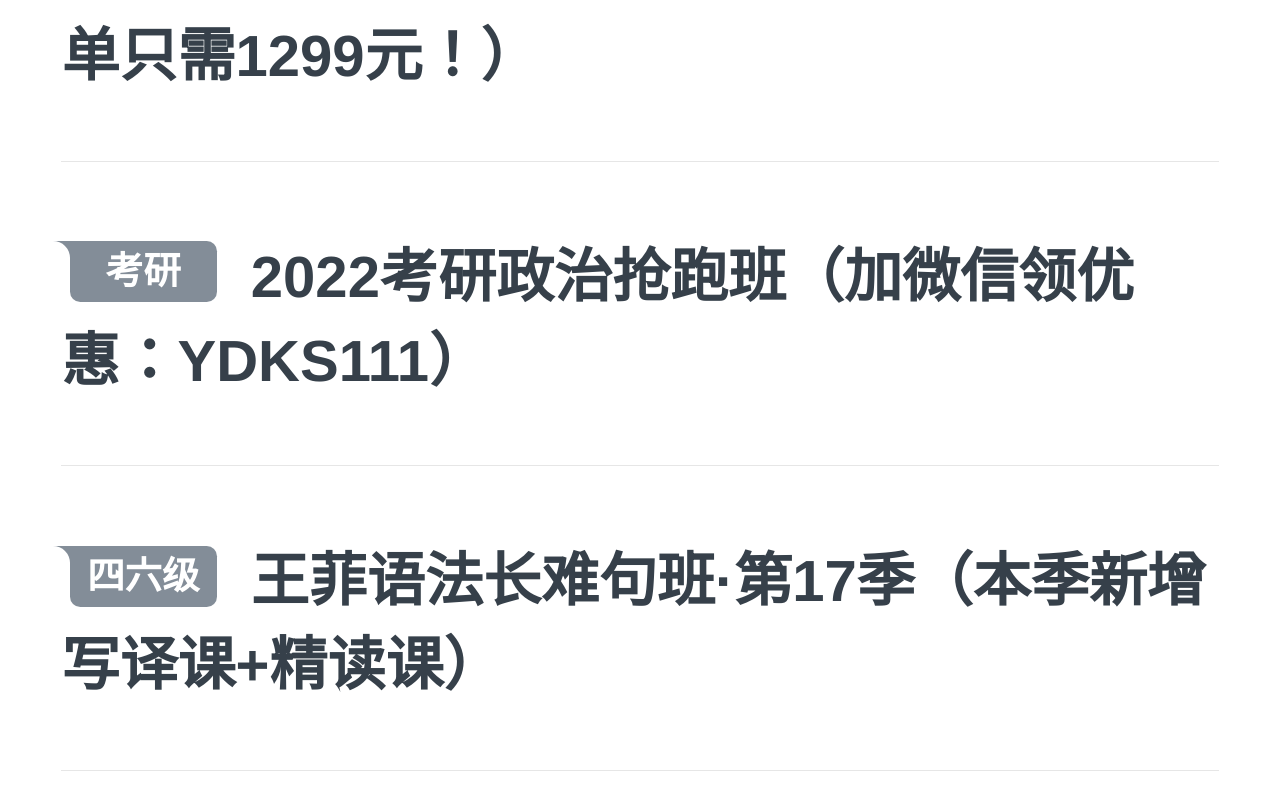
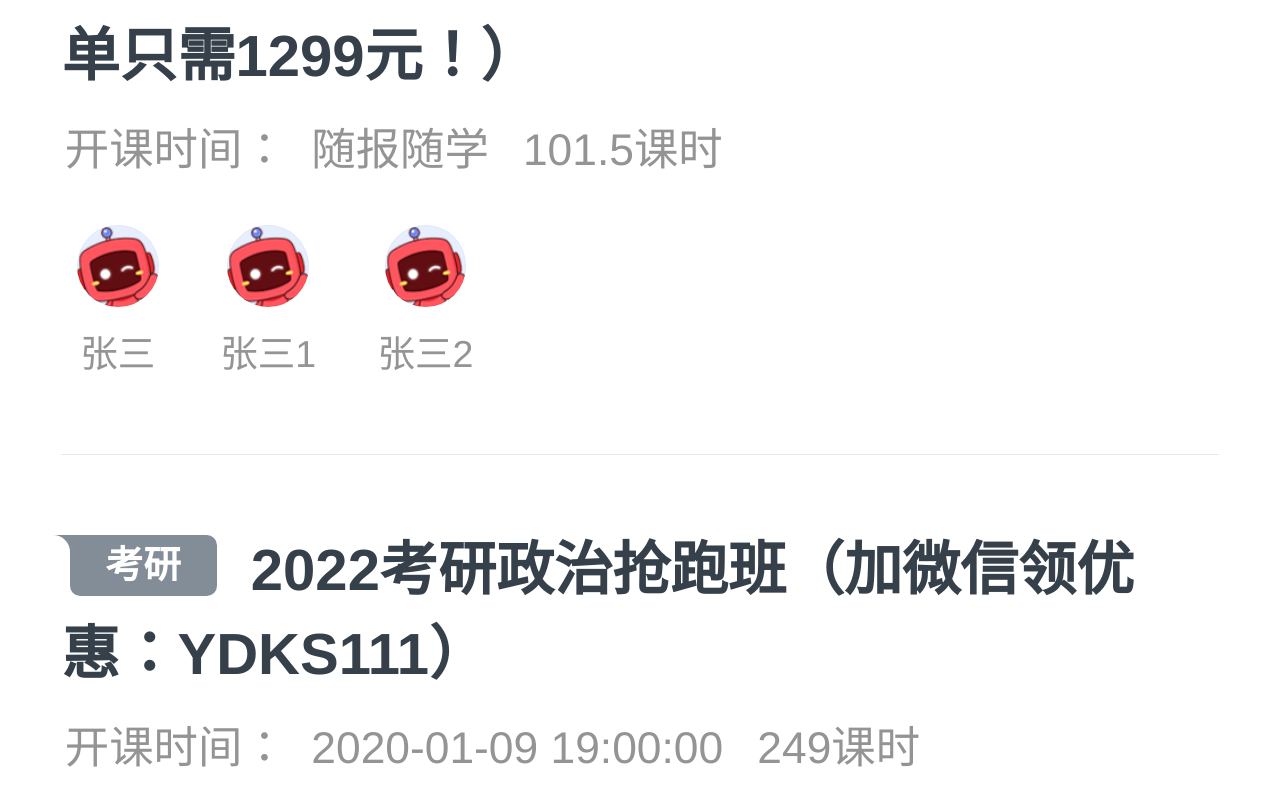
Before and after one commit to Marshall-Hao/jpk-demo, a Next.js app: page / in a window 1280 px wide. Shown: the part 1668-2460 px from the top of the page. Built offline with nearby package versions, Linux system fonts and the light colour scheme.

Commit message:
feat: courseCard teacher section implemented with map and slice,check css file for style ref

```diff
--- a/components/Common/CourseCard.js
+++ b/components/Common/CourseCard.js
@@ -1,9 +1,10 @@
 import { memo } from 'react'
 import Link from 'next/link'
 import s from './CourseCard.module.css'
+import icTeacher from 'public/img/teacher1.png'
 
 function CourseCard({ data = {} }) {
-  const { courseTitle = '', id, categoryName } = data
+  const { courseTitle = '', id, categoryName, courseTime, lessonNum, teacherList } = data
   return (
     <Link href="/course/details/[id]" as={`/course/details/;${id}`}>
       <a className={`${s.card} border-b-1px`}>
@@ -11,6 +12,31 @@ function CourseCard({ data = {} }) {
           <span className={s.categoryTag}>{categoryName}</span>
           <span className={s.title}>{courseTitle}</span>
         </h5>
+        <div className={s.time}>
+          <span>开课时间：&nbsp;&nbsp;{courseTime || '随到随学'}</span>
+          <span className={s.lessonNum}>{lessonNum}课时</span>
+        </div>
+        <div className={s.footer}>
+          <div className={s.teacherCont}>
+            {teacherList && teacherList.length > 0
+              ? teacherList.slice(0, 3).map((teacher, index) => {
+                  return (
+                    <div key={`teahcer-${index}`} className={s.teacherBox}>
+                      <div className={s.imgWrapper}>
+                        <img
+                          src={teacher.img || icTeacher}
+                          alt="teacher_avatar"
+                          className={s.avatar}
+                        />
+                        <div className={s.avatarBorder}></div>
+                      </div>
+                      <span>{teacher.name}</span>
+                    </div>
+                  )
+                })
+              : null}
+          </div>
+        </div>
       </a>
     </Link>
   )
--- a/components/Common/CourseCard.module.css
+++ b/components/Common/CourseCard.module.css
@@ -77,6 +77,8 @@
 
   .teacherBox {
     position: relative;
+
+     /* 放同一条线 */
     display: inline-block;
     max-width: 0.88rem;
     margin-right: 0.36rem;
@@ -99,6 +101,8 @@
 
   .avatar {
     position: absolute;
+
+    /* 占据整个blocks */
     display: block;
     width: 100%;
     height: 100%;
--- a/styles/globals.css
+++ b/styles/globals.css
@@ -124,6 +124,7 @@ button {
   white-space: nowrap;
 }
 
+/* 真正的像素级1px */
 @media (min-resolution: 2dppx) {
   .border-b-1px::after {
     transform: scaleY(0.5);
```
